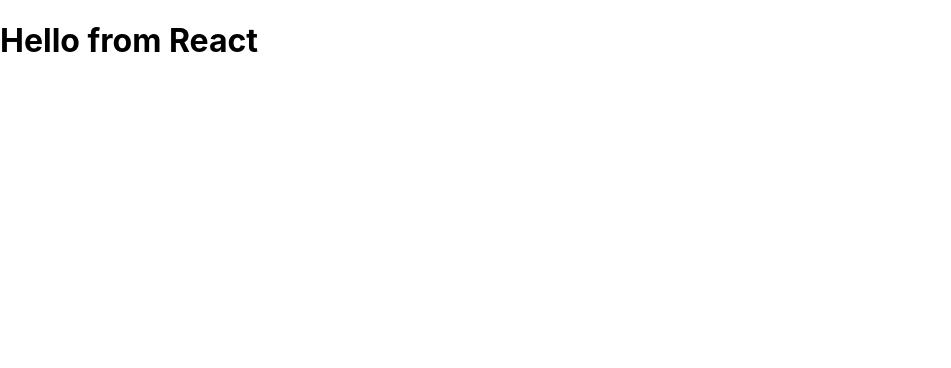
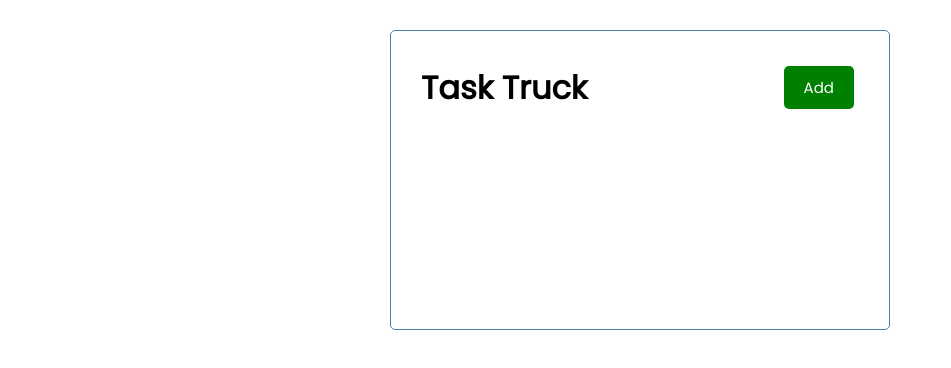
Before and after one commit to Pathymavuba/Like-and-Dislike-button, a React (Create React App) app: page / in a window 1280 px wide. Shown: the top 368 px of the page, without its empty margins (0-951 px from the left). Built offline with nearby package versions, Linux system fonts and the light colour scheme; the HTML template or start-up script is replaced by a standard one.

Commit message:
creation des deux premiers composants

```diff
--- a/src/App.js
+++ b/src/App.js
@@ -1,7 +1,9 @@
+import Header from "./Component/Header";
 function App() {
-  return (
+
+return (
     <div className="container">
-        <h1>Hello from React</h1>
+        <Header  />
     </div>
 
   );
--- /dev/null
+++ b/src/Component/Button.js
@@ -0,0 +1,17 @@
+import PropTypes from 'prop-types'
+const Button = ({color,text,onClick}) => {
+
+  return (
+    <button onClick={onClick} style={{background:color}}className="btn">{text}</button>
+  )
+}
+Button.defaultProps={
+    color:'steelblue'
+}
+Button.propTypes={
+    text:PropTypes.string,
+    color:PropTypes.string,
+    onClick:PropTypes.func,
+}
+
+export default Button
--- a/src/Component/Header.js
+++ b/src/Component/Header.js
@@ -0,0 +1,25 @@
+import PropTypes from 'prop-types'
+import Button from './Button'
+const Header = ({title}) => {
+    const onClick =()=>{
+        console.log('click')
+    }
+  return (
+    <header className="header">
+        <h1>{title}</h1>
+        <Button color='green' text='Add' onClick={onClick} />
+
+
+    </header>
+
+  )
+}
+Header.defaultProps = {
+    title:'Task Truck'
+}
+Header.propTypes ={
+    title: PropTypes.string,
+}
+
+
+export default Header
--- a/src/index.css
+++ b/src/index.css
@@ -1,13 +1,94 @@
-body {
-  margin: 0;
-  font-family: -apple-system, BlinkMacSystemFont, 'Segoe UI', 'Roboto', 'Oxygen',
-    'Ubuntu', 'Cantarell', 'Fira Sans', 'Droid Sans', 'Helvetica Neue',
-    sans-serif;
-  -webkit-font-smoothing: antialiased;
-  -moz-osx-font-smoothing: grayscale;
+@import url('https://fonts.googleapis.com/css2?family=Poppins&display=swap');
+*{
+  box-sizing:border-box;
+  margin:0;
+  padding:0;
 }
+body{
+  font-family: 'poppins',sans-serif;
+}
+.container{
+  max-width: 500px;
+  margin: 30px auto;
+  overflow:auto;
+  min-height:300px;
+  border:1px solid steelblue;
+  padding:30px;
+  border-radius:5px;
+}
+.header{
+  display:flex;
+  justify-content:space-between;
+  align-items:center;
+  margin-bottom:20px;
+}
+.btn{
+  display: inline-block;
+  background: #000;
+  color:#fff;
+  border:none;
+  padding: 10px 20px;
+  margin:5px;
+  border-radius:5px;
+  cursor: pointer;
+  text-decoration: none;
+  font-size: 15px;
+  font-family:inherit;
+}
+.btn:focus{
+  outline:none;
+}
+.btn:active{
+  transform: scale(0.98);
+}
+.btn-block{
+  display:block;
+  width:100%;
+}
+.event{
+  background: #f4f4f4;
+  margin:5px;
+  padding:10px 20px;
+  cursor: pointer;
 
-code {
-  font-family: source-code-pro, Menlo, Monaco, Consolas, 'Courier New',
-    monospace;
 }
+.event.reminder{
+  border-left:5px solid green;
+}
+.event h3{
+  display:flex;
+  justify-content:space-between;
+  align-items:center;
+}
+.add-form{
+  margin-bottom:40px;
+}
+.form-control{
+  margin:20px 0 ;
+}
+.form-control label{
+  display:block;
+}
+.form-control input{
+  width:100%;
+  height:40px;
+  margin:5px;
+  padding:3px 7px;
+  font-size:17px;
+}
+.form-control-check{
+  display:flex;
+  align-items:center;
+  justify-content:space-between;
+}
+.form-control-check label{
+  flex:1;
+}
+.form-control-check input{
+  flex:2;
+  height:20px;
+}
+footer{
+  margin-top:30px;
+  text-align: center;
+}
```
